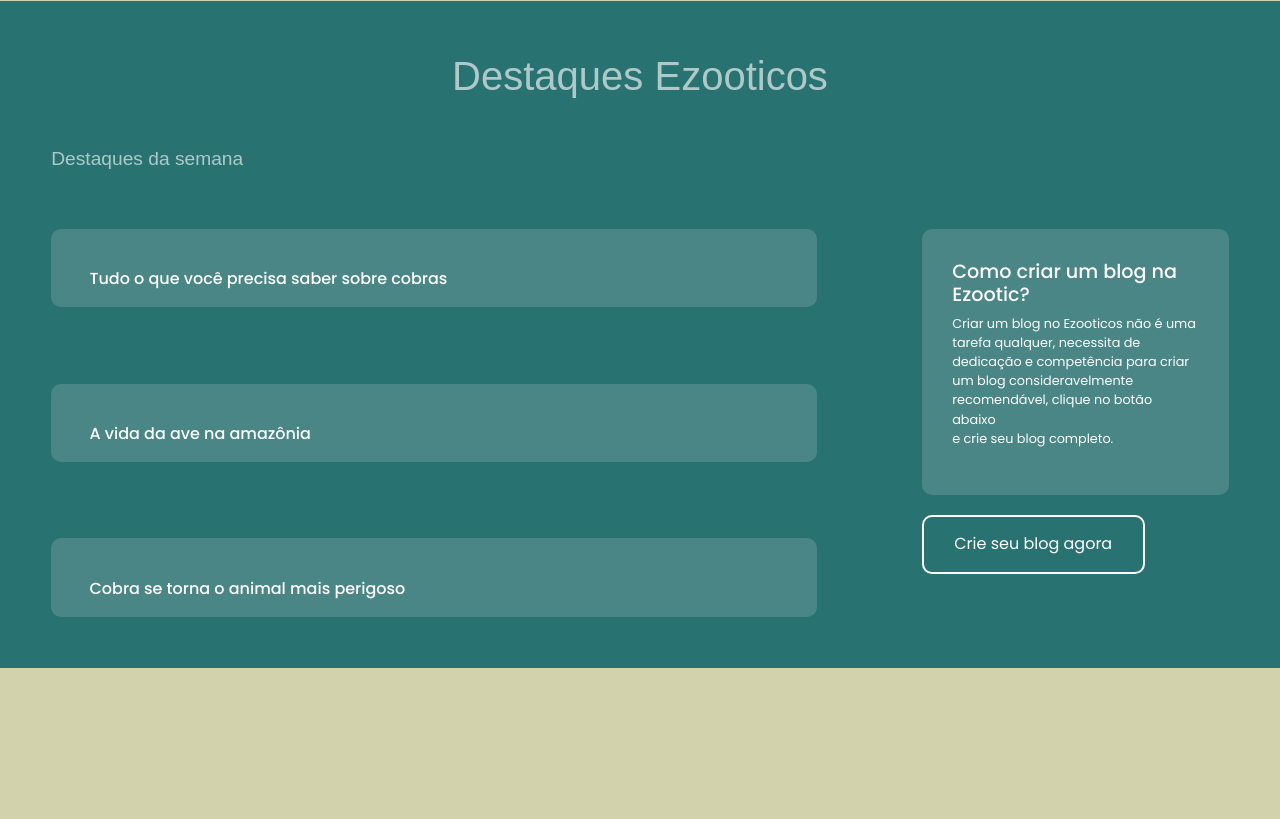
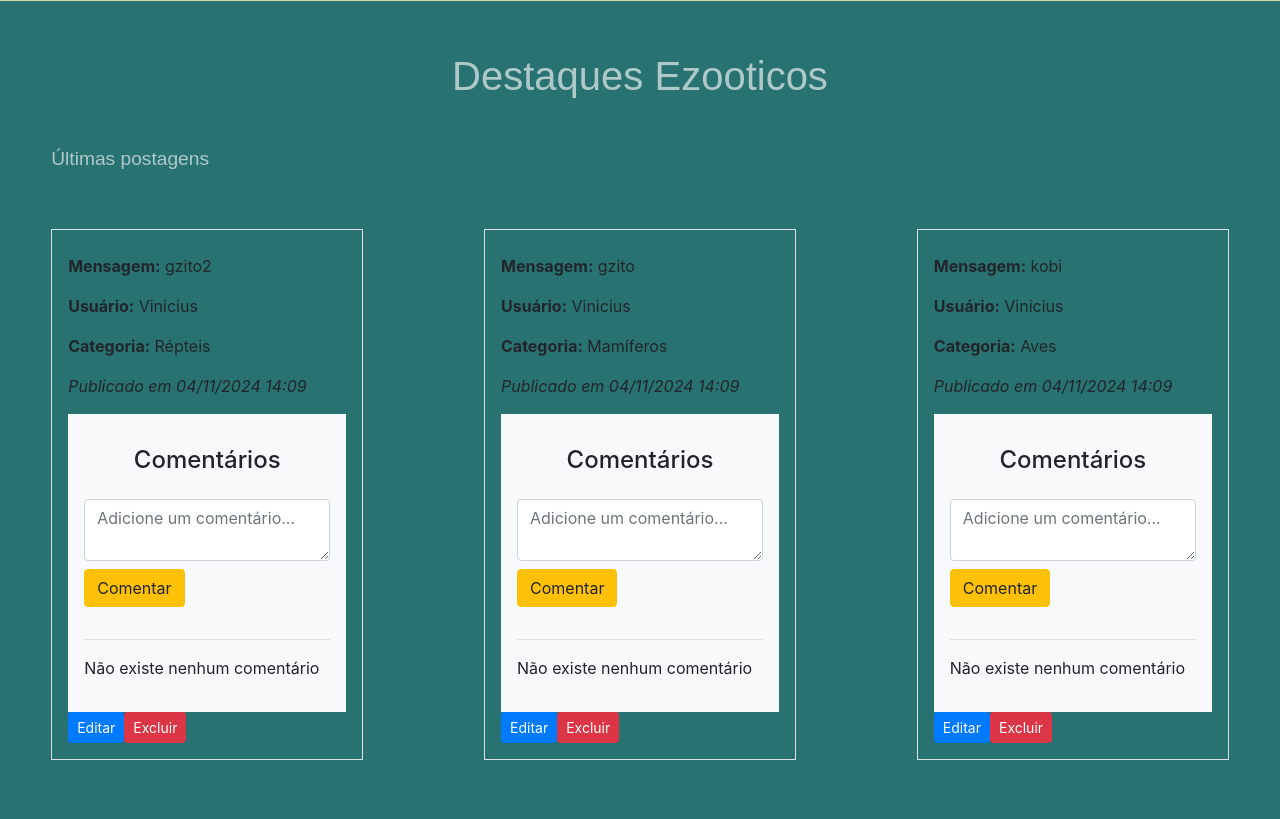
Before and after one commit to ViniciusLeandroCodogno/projeto-final-zero, a Flask app: page / in a window 1280 px wide. Shown: the part 654-1473 px from the top of the page. Before the commit the page ends 1322 px from the top, so only its background shows below. Run offline with Flask 3, Linux system fonts and the light colour scheme; a user stored in the database is signed in; some libraries are stand-ins or nearby versions; some web fonts are replaced.

Commit message:
Últimas postagens na index
04/11/2024

```diff
--- a/app/forms.py
+++ b/app/forms.py
@@ -45,7 +45,7 @@ class loginForm(FlaskForm):
 
 class postForm(FlaskForm):
     mensagem = StringField('Mensagem', validators=[DataRequired()])
-    imagem = FileField('Imagem', validators=[FileAllowed(['jpg', 'png'], 'Imagens apenas!')])
+    imagem = FileField('Imagem', validators=[FileAllowed(['jpg', 'png', 'jpeg'], 'Imagens apenas!')])
     categoria = SelectField('Categoria', choices=[
         ('Répteis', 'Répteis'),
         ('Mamíferos', 'Mamíferos'),
--- a/app/templates/index.html
+++ b/app/templates/index.html
@@ -30,38 +30,82 @@
 
         <div class="destaques-ezooticos">
             <h1 class="destaques-ezooticos-h1">Destaques Ezooticos</h1>
-            <h2 class="destaques-semana-h1">Destaques da semana</h2>
+            <h2 class="destaques-semana-h1">Últimas postagens</h2>
 
             <!-- Destaques da semana -->
             <div class="destaques-semana">
-                <div class="dest-lista">
-                    <div class="dest-1">
-                        <p>Tudo o que você precisa saber sobre cobras</p>
-                        <img src="" alt="">
-                    </div>
+                {% for linha in posts %}
+                <tr>
+                    <td colspan="4">
+                        <!-- Estrutura do Post -->
+                        <div class="post-estrutura d-flex flex-column border p-3 mb-2 rounded-3">
+                            <h4 class="text-center text-white"></h4>
+                            <p><strong>Mensagem:</strong> {{ linha.mensagem }}</p>
+                            <p><strong>Usuário:</strong> {{ linha.user.nome }}</p>
+                            <p><strong>Categoria:</strong> {{ linha.categoria }}</p>
+                            <p><em>Publicado em
+                                {% if linha.data_criacao %}
+                                    {{ linha.data_criacao.strftime('%d/%m/%Y %H:%M') }}
+                                {% else %}
+                                    Data não disponível
+                                {% endif %}
+                            </em></p>                                {% if linha.imagem %}
+                            <img style="width: 30vw; height: 50vh;" src="{{ url_for('static', filename='uploads/' ~ linha.imagem) }}" alt="Imagem do Post" class="img-fluid mb-2">
+                            {% endif %}
 
-                    <div class="dest-2">
-                        <p>A vida da ave na amazônia</p>
-                        <img src="" alt="">
-                    </div>
+                            <!-- Comentários do Post -->
+                            <div class="bg-light p-3 rounded-3">
+                                <h4 class="text-center mt-3 mb-4">Comentários</h4>
 
-                    <div class="dest-3">
-                        <p>Cobra se torna o animal mais perigoso</p>
-                        <img src="" alt="">
-                    </div>
-                </div>
+                                <!-- Formulário de Comentários -->
+                                <form action="{{ url_for('comentar_post', post_id=linha.id) }}" method="POST" class="mt-2">
+                                    <div class="form-group">
+                                        <textarea name="conteudo" class="form-control" placeholder="Adicione um comentário..." required></textarea>
+                                        <button type="submit" class="btn btn-warning mt-2 mb-3">Comentar</button>
+                                    </div>
+                                    <hr>
+                                </form>
 
-                <div>
-                    <div class="criar-blog">
-                        <h1>Como criar um blog na Ezootic?</h1>
-                        <p>Criar um blog no Ezooticos não é uma <br> tarefa qualquer, necessita de <br> dedicação e competência para criar <br> um blog consideravelmente <br> recomendável, clique no botão abaixo <br> e crie seu blog completo.</p>
-                    </div>
+                                <!-- Exibição dos Comentários -->
+                                <div>
+                                    {% if linha.comentarios|length == 0 %}
+                                        <p>Não existe nenhum comentário</p>
+                                    {% else %}
+                                        {% for comentario in linha.comentarios %}
+                                            <div class="border p-2 mb-2 rounded-2">
+                                                <p>
+                                                    {{ comentario.conteudo }} <br><br>
+                                                    <small>Comentário feito por: <strong>{{ comentario.user.nome }}</strong></small>
+                                                </p>
+                                                {% if comentario.user_id == current_user.id %}
+                                                    <div class="d-flex">
+                                                        <a href="{{ url_for('editar_comentario', comentario_id=comentario.id) }}" class="btn btn-primary btn-sm me-2">Editar</a>
+                                                        <form action="{{ url_for('excluir_comentario', comentario_id=comentario.id) }}" method="POST" style="display:inline;">
+                                                            <input type="hidden" name="_method" value="DELETE">
+                                                            <button type="submit" class="btn btn-danger btn-sm">Excluir</button>
+                                                        </form>
+                                                    </div>
+                                                {% endif %}
+                                            </div>
+                                        {% endfor %}
+                                    {% endif %}
+                                </div>
+                            </div>
 
-                    <button class="criar-blog-button">
-                        <p>Crie seu blog agora</p>
-                    </button>
-                </div>
-            </div>
+                            <!-- Botões de Ação do Post -->
+                            {% if linha.user.id == current_user.id %}
+                                <div class="d-flex">
+                                    <a href="{{ url_for('editar_post', post_id=linha.id) }}" class="btn btn-primary btn-sm me-2">Editar</a>
+                                    <form action="{{ url_for('excluir_post', post_id=linha.id) }}" method="POST" style="display:inline;">
+                                        <input type="hidden" name="_method" value="DELETE">
+                                        <button type="submit" class="btn btn-danger btn-sm">Excluir</button>
+                                    </form>
+                                </div>
+                            {% endif %}
+                        </div>
+                    </td>
+                </tr>
+                {% endfor %}
         </div>
 
 
--- a/app/views.py
+++ b/app/views.py
@@ -22,7 +22,8 @@ app.config['UPLOAD_FOLDER'] = UPLOAD_FOLDER
 @app.route('/', methods=['GET', 'POST'])
 def homepage():
     if current_user.is_authenticated:
-        return render_template('index.html')
+        posts = Post.query.order_by(Post.data_criacao.desc()).limit(3).all()
+        return render_template('index.html', posts=posts)
     else:
         return redirect(url_for('login'))
 
```
Also changed, not shown: app/static/uploads/Tigre.jpg (added), instance/database.db.
